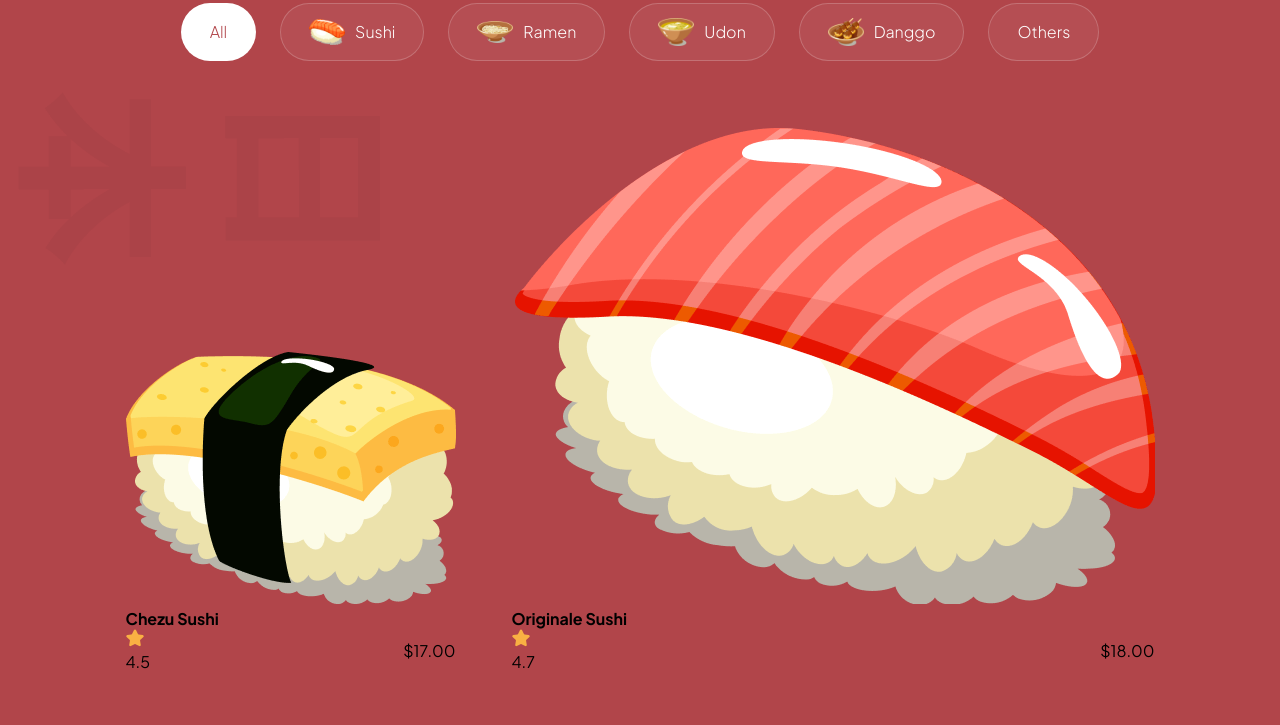
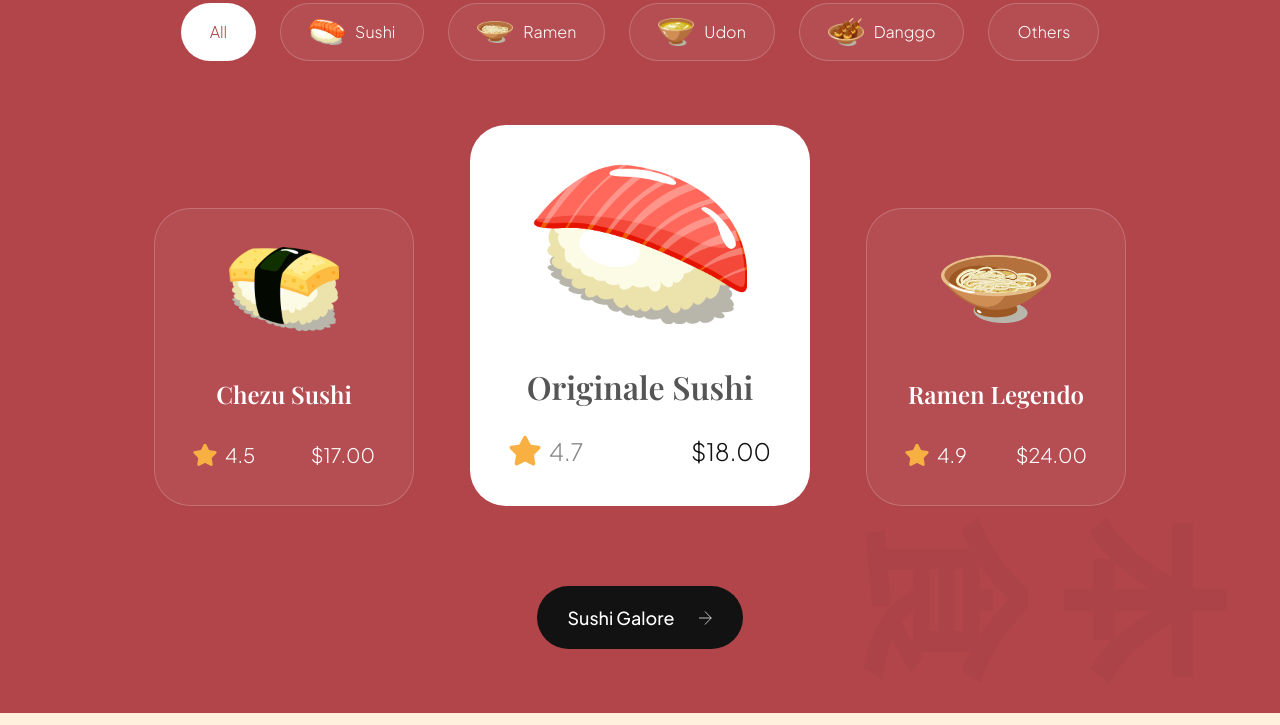
Before and after one commit to pronoia9/makiwaku, a website built with Vite: page index.html in a window 1280 px wide. Shown: the part 1757-2482 px from the top of the page. Built offline with nearby package versions, Linux system fonts and the light colour scheme.

Commit message:
add popular foods cards styles

```diff
--- a/css/sections/popular.css
+++ b/css/sections/popular.css
@@ -85,3 +85,86 @@
   object-fit: contain;
   margin-left: 1.31rem;
 }
+
+.popular-foods__card {
+  min-width: 16.25rem;
+  height: fit-content;
+  padding: 2.38rem;
+  display: flex;
+  flex-direction: column;
+  align-items: center;
+  background: rgba(255, 255, 255, 0.05);
+  border: 1px solid rgba(255, 255, 255, 0.2);
+  border-radius: 2.25rem;
+}
+
+.popular-foods__card.active-card {
+  min-width: 21.25rem;
+  background: var(--color-white);
+}
+
+.popular-foods__card-image {
+  width: 6.88rem;
+  height: 5.25rem;
+  object-fit: contain;
+}
+
+.popular-foods__card.active-card .popular-foods__card-image {
+  width: 13.38rem;
+  height: 10rem;
+}
+
+.popular-foods__card-title {
+  margin-top: 2.94rem;
+  color: var(--color-white);
+  font-family: var(--font-secondary);
+  font-size: 1.5rem;
+  font-weight: 600;
+  line-height: 2rem;
+  text-align: center;
+}
+
+.popular-foods__card.active-card .popular-foods__card-title {
+  color: var(--color-black-500);
+  font-size: 2rem;
+}
+
+.popular-foods__card-details {
+  width: 100%;
+  margin-top: 2rem;
+}
+
+.popular-foods__card-rating {
+  display: flex;
+  align-items: center;
+  gap: 0.5rem;
+}
+
+.popular-foods__card-rating img {
+  width: 1.5rem;
+  height: 1.5rem;
+  object-fit: contain;
+}
+
+.popular-foods__card.active-card .popular-foods__card-rating img {
+  width: 2rem;
+  height: 2rem;
+}
+
+.popular-foods__card-rating p,
+.popular-foods__card-price {
+  color: var(--color-white);
+  font-size: 1.25rem;
+  font-weight: 300;
+}
+
+.popular-foods__card.active-card .popular-foods__card-rating p,
+.popular-foods__card.active-card .popular-foods__card-price {
+  color: var(--color-gray-100);
+  font-size: 1.5rem;
+}
+
+.popular-foods__card.active-card .popular-foods__card-price {
+  color: var(--color-secondary);
+  font-size: 1.5rem;
+}
```
